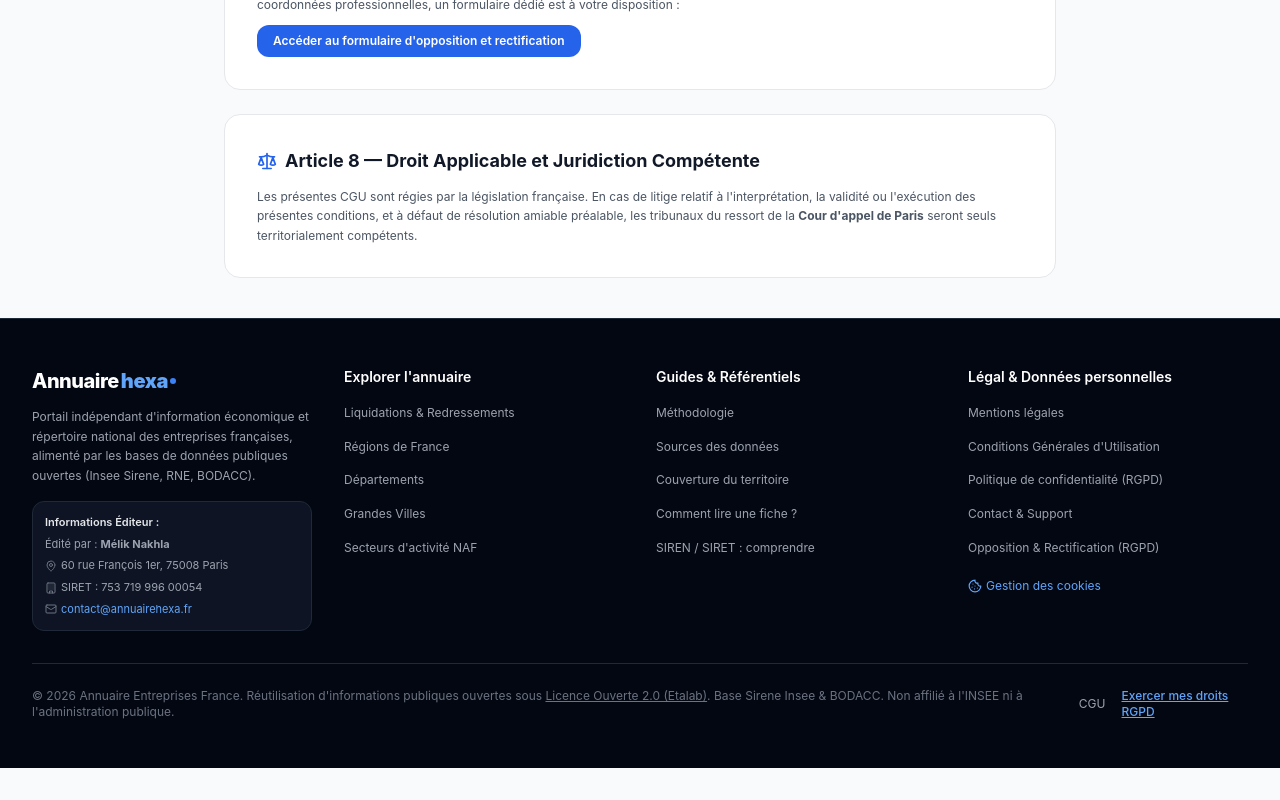
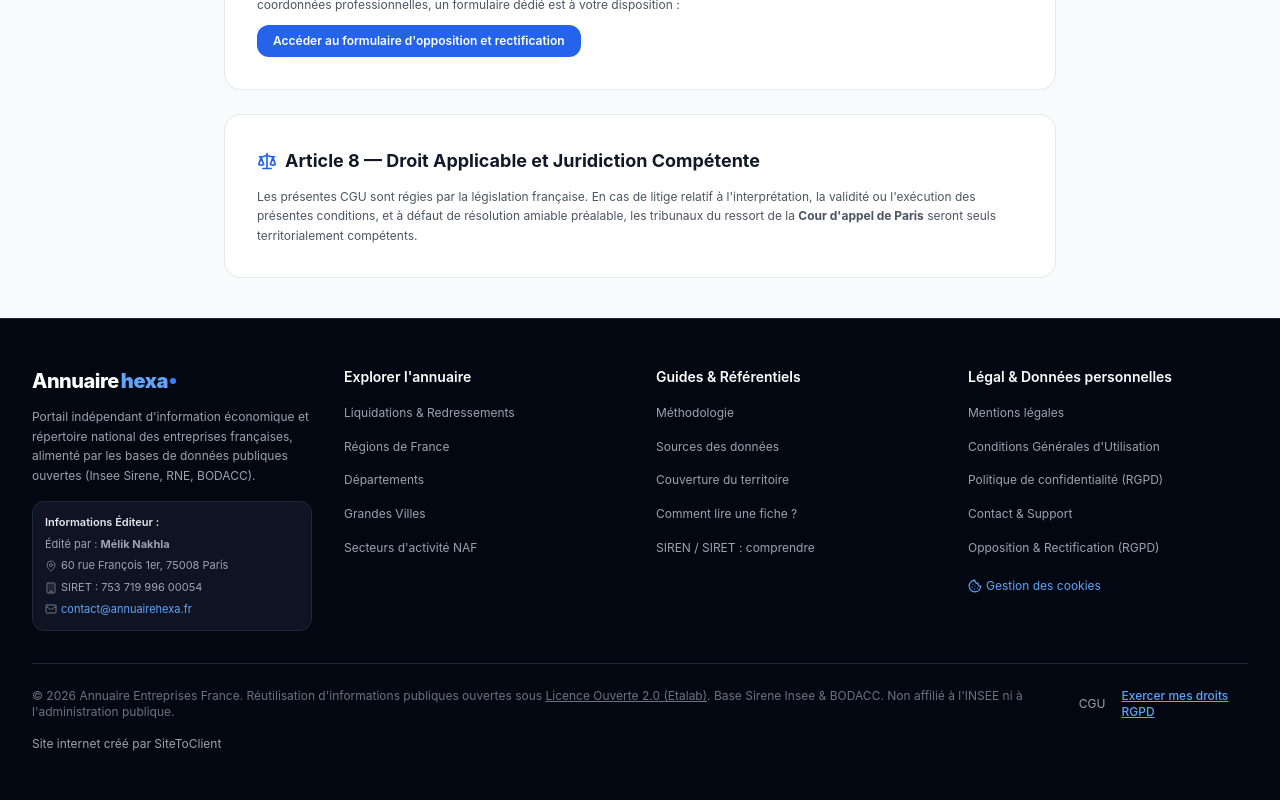
Before and after one commit to melikna/annuairehexa, a Next.js app: page /cgu in a window 1280 px wide. Shown: the part 2122-2922 px from the top of the page. Before the commit the page ends 2890 px from the top, so only its background shows below. Built offline with nearby package versions, Linux system fonts and the light colour scheme; no server answers.

Commit message:
feat: add SiteToClient attribution link to shared footer

```diff
--- a/src/components/layout/Footer.tsx
+++ b/src/components/layout/Footer.tsx
@@ -170,6 +170,15 @@ export function Footer() {
               </Link>
             </div>
           </div>
+          <p className="mt-4 text-xs text-gray-400">
+            <a
+              href="https://www.sitetoclient.com/"
+              title="Création de site internet"
+              className="hover:text-white hover:underline transition-colors"
+            >
+              Site internet créé par SiteToClient
+            </a>
+          </p>
         </div>
       </div>
     </footer>
```
